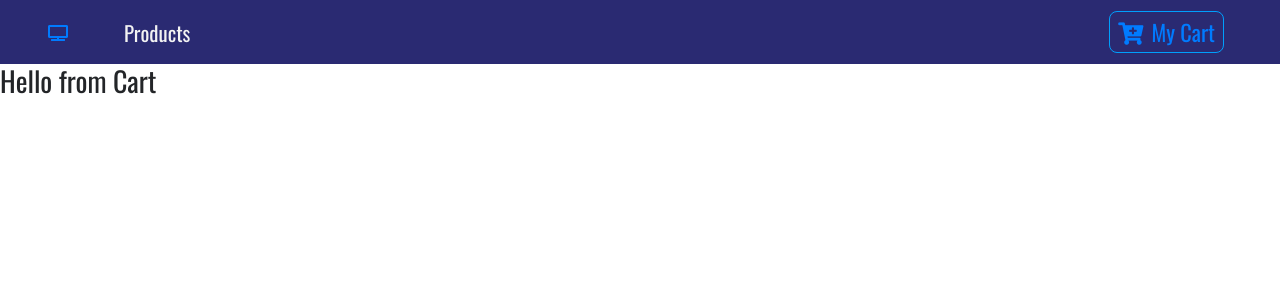
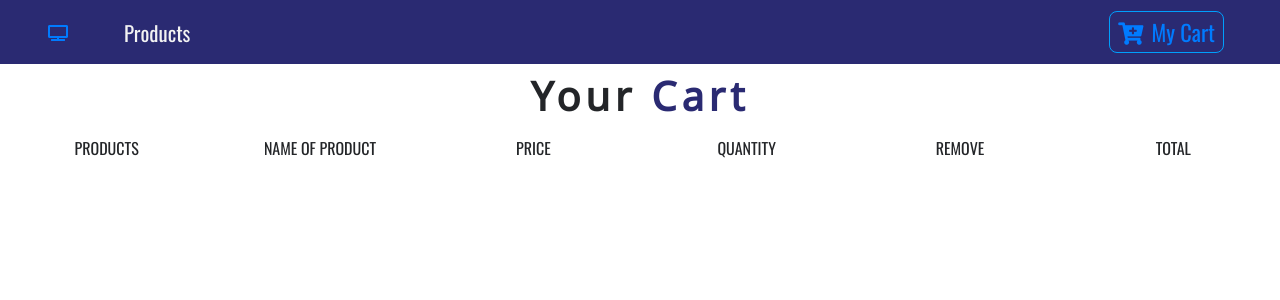
Before and after one commit to maxsayner/ecommerce, a React (Create React App) app: page /cart in a window 1280 px wide. Shown: the top 300 px of the page. Built offline with nearby package versions, Linux system fonts and the light colour scheme.

Commit message:
adding empty cart component

```diff
--- a/src/App.js
+++ b/src/App.js
@@ -6,6 +6,7 @@
 import ProductList from './components/ProductList';
 import Details from './components/Details';
 import Cart from './components/Cart';
+import CartColumns from './components/Cart/CartColumns';
 import Default from './components/Default';
 import Modal from './components/Modal';
 import Image from 'react-image-resizer';
--- a/src/Context.js
+++ b/src/Context.js
@@ -9,9 +9,12 @@
     state = {
         products: [],
         detailProduct: detailProduct,
-        cart: [],
+        cart: storeProducts,
         modalOpen: false,
         modalProduct: detailProduct,
+        cartSubTotal: 0,
+        cartTax: 0,
+        cartTotal: 0
     };
     componentDidMount() {
         this.setProducts();
@@ -68,7 +71,22 @@
         this.setState(() => {
             return { modalOpen: false }
         })
+    };
+    increment = (id) => {
+        console.log('this is the decrement');
+
     }
+    decrement = (id) => {
+
+    }
+    removeItem = (id) => {
+        console.log("this is the removed");
+    }
+    clearCart = () => {
+        console.log('cart was cleared');
+    }
+
+
     render() {
         return (
             <ProductContext.Provider value={{
@@ -76,7 +94,11 @@
                 handleDetail: this.handleDetail,
                 addToCart: this.addToCart,
                 openModal: this.openModal,
-                closeModal: this.closeModal
+                closeModal: this.closeModal,
+                increment: this.increment,
+                decrement: this.decrement,
+                removeItem: this.removeItem,
+                clearCart: this.clearCart
             }}>
                 {this.props.children}
             </ProductContext.Provider>
--- a/src/components/Cart.js
+++ /dev/null
@@ -1,11 +0,0 @@
-import React, { Component } from 'react'
-
-export default class Cart extends Component {
-    render() {
-        return (
-            <div>
-                <h3> Hello from Cart</h3>
-            </div>
-        )
-    }
-}
--- /dev/null
+++ b/src/components/Cart/Cart.js
@@ -0,0 +1,33 @@
+import React, { Component } from 'react';
+import Title from '../Title';
+import CartColumns from './CartColumns';
+import EmptyCart from "./EmptyCart";
+import {ProductConsumer } from '../../Context';
+
+export default class Cart extends Component {
+    render() {
+        return (
+            <section>
+                <ProductConsumer>
+                    {value =>{
+                       const {cart} = value;
+                       if(cart.length > 0){
+                           return(
+                               <React.Fragment>
+                            <Title name="your" title="cart" />
+                            <CartColumns />
+                            </React.Fragment>
+
+                           );
+                       }
+                       else{
+                        return <EmptyCart />;
+                       }
+                    }}
+                    </ProductConsumer>
+
+
+            </section>
+        );
+    }
+}
--- /dev/null
+++ b/src/components/Cart/CartColumns.js
@@ -0,0 +1,30 @@
+import React from 'react'
+
+export default function CartColumns() {
+    return (
+        <div className="container-fluid text-center d-none
+         d-lg-block">
+         <div className="row">
+         <div className="col-10 mx-auto col-lg-2">
+         <p className="text-uppercase">products</p>
+         </div>
+         <div className="col-10 mx-auto col-lg-2">
+         <p className="text-uppercase">name of product</p>
+         </div>
+         <div className="col-10 mx-auto col-lg-2">
+         <p className="text-uppercase">price</p>
+         </div>
+         <div className="col-10 mx-auto col-lg-2">
+         <p className="text-uppercase">quantity</p>
+         </div>
+         <div className="col-10 mx-auto col-lg-2">
+         <p className="text-uppercase">remove</p>
+         </div>
+         <div className="col-10 mx-auto col-lg-2">
+         <p className="text-uppercase">total</p>
+         </div>
+         </div>
+         </div>
+
+    )
+}
--- /dev/null
+++ b/src/components/Cart/EmptyCart.js
@@ -0,0 +1,15 @@
+import React from 'react'
+
+export default function EmptyCart() {
+    return (
+        <div className="container mt-5">
+        <div className="row">
+        <div className="col-10 mx-auto text-center
+         text-title">
+        <h1>your cart is currently empty</h1>
+        </div>
+        </div>
+        </div>
+
+    )
+}
--- /dev/null
+++ b/src/components/Cart/package.json
@@ -0,0 +1,3 @@
+{
+    "main": "Cart.js"
+}
--- a/src/components/Modal.js
+++ b/src/components/Modal.js
@@ -31,12 +31,12 @@
                                             </h5>
                                             <Link to='/'>
                                             <ButtonContainer onClick={()=>closeModal()}>
-                                               Store
+                                               store
                                                 </ButtonContainer>
                                                 </Link>
                                                 <Link to='/cart'>
                                                 <ButtonContainer cart onClick={()=>closeModal() }>
-                                                Go To Cart
+                                               go to cart
                                                 </ButtonContainer>
                                             </Link>
                                             </div>
```
